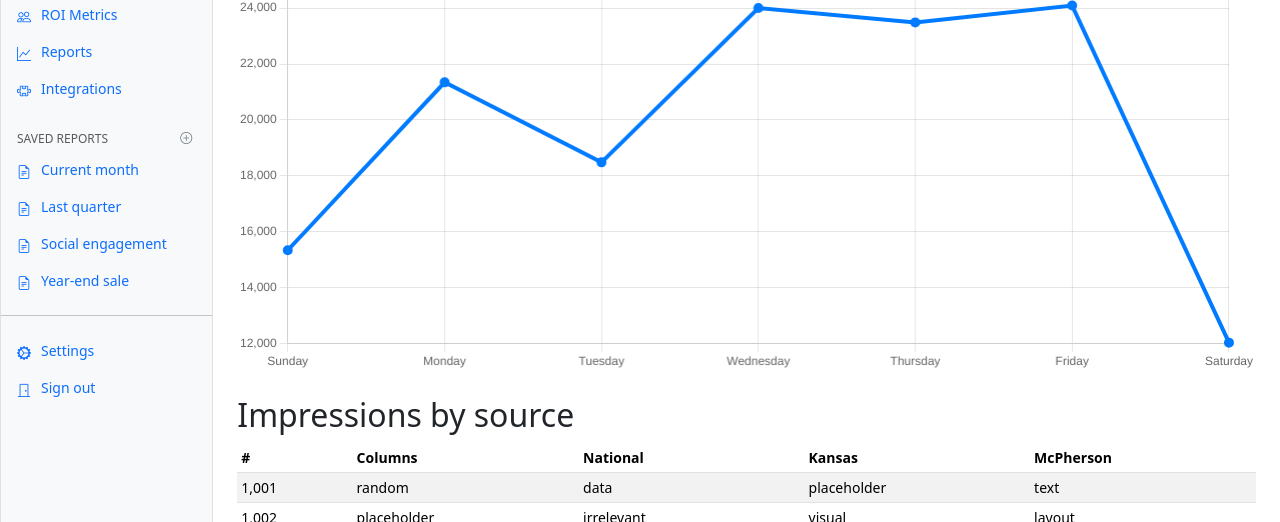
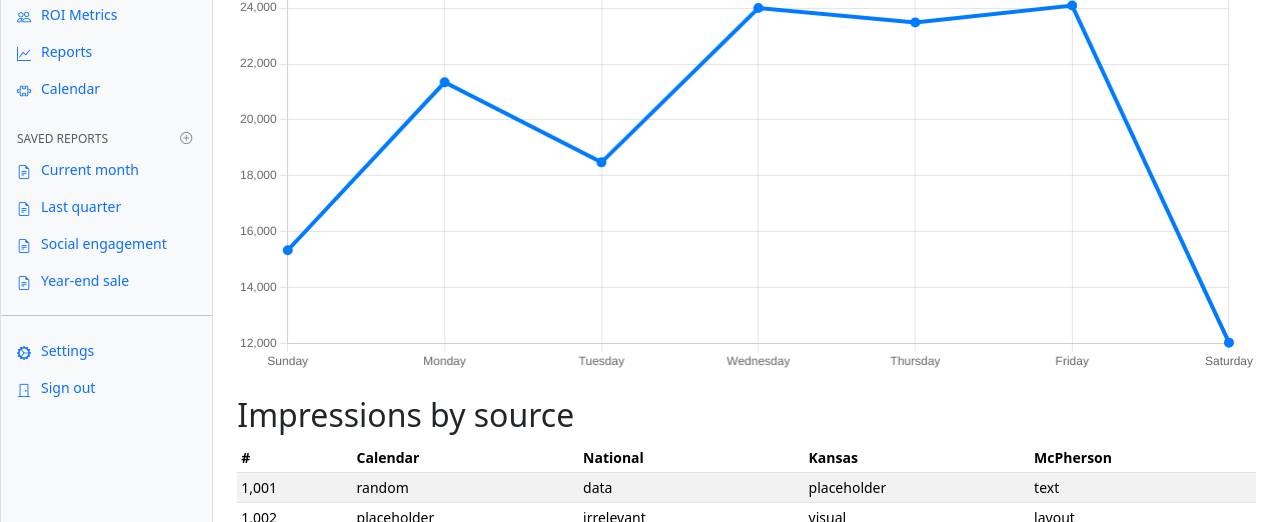
Before and after one commit to gregl72/rosebud_mvp, a React (Create React App) app: page / in a window 1280 px wide. Shown: the part 201-723 px from the top of the page. Built offline with nearby package versions, Linux system fonts and the light colour scheme.

Commit message:
even more words

```diff
--- a/src/Dashboard.js
+++ b/src/Dashboard.js
@@ -111,7 +111,7 @@ const Dashboard = () => {
                   <li className="nav-item">
                     <a className="nav-link d-flex align-items-center gap-2" href="#">
                       <i className="bi bi-puzzle"></i>
-                      Integrations
+                      Calendar
                     </a>
                   </li>
                 </ul>
@@ -192,7 +192,7 @@ const Dashboard = () => {
                 <thead>
                   <tr>
                     <th scope="col">#</th>
-                    <th scope="col">Columns</th>
+                    <th scope="col">Calendar</th>
                     <th scope="col">National</th>
                     <th scope="col">Kansas</th>
                     <th scope="col">McPherson</th>
```
